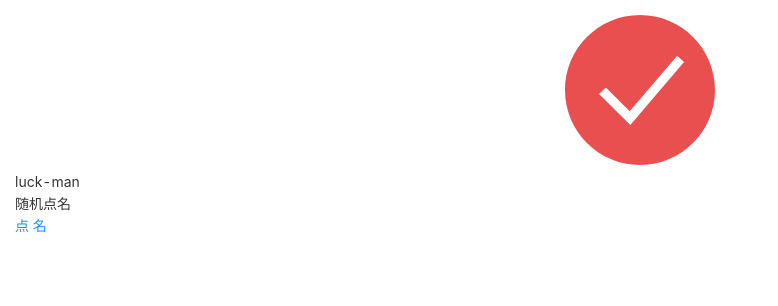
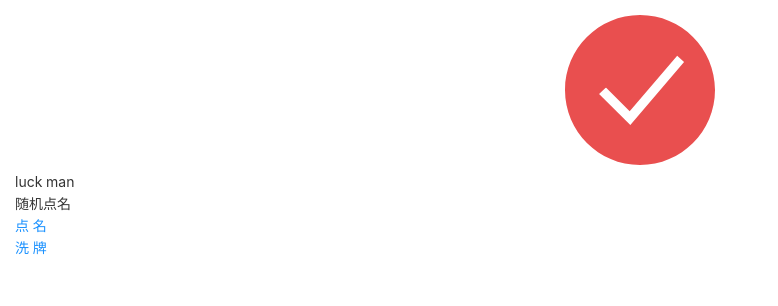
Before and after one commit to lamphc/class-utils, a React (Create React App) app: page /#/home/song in a window 1280 px wide. Both pictures are taken after a click on the element "点名". Shown: the top 306 px of the page, without its empty margins (0-778 px from the left). Built offline with nearby package versions, Linux system fonts and the light colour scheme.

Commit message:
feat: 洗牌

```diff
--- a/package.json
+++ b/package.json
@@ -9,7 +9,9 @@
     "@testing-library/user-event": "^7.2.1",
     "antd-mobile": "^2.3.1",
     "axios": "^0.19.2",
+    "lodash": "^4.17.15",
     "node-sass": "^4.13.1",
+    "radium": "^0.26.0",
     "react": "^16.12.0",
     "react-animations": "^1.0.0",
     "react-dom": "^16.12.0",
--- a/src/pages/Roll/index.js
+++ b/src/pages/Roll/index.js
@@ -1,13 +1,24 @@
 import React, { Component } from 'react';
-import { WingBlank, Result, Icon } from 'antd-mobile';
+import { WingBlank, Result, Icon, Button, WhiteSpace, Toast } from 'antd-mobile';
+// 洗牌算法
+import { shuffle } from 'lodash'
 // import axios from '../../utils/axios';
-
-
+// import { bounce } from 'react-animations';
+// import Radium, { StyleRoot } from 'radium';
 
 const students = Array.from(new Array(100)).map((item, index) => { return { student_name: '王' + index } })
 
-const DEF = 'luck-man';
+const DEF = 'luck man';
 
+const ClassMap = [{ id: 5779, label: '89期' }, { id: 5780, label: '90期' }]
+// const styles = {
+//   bounce: {
+//     animation: 'x 1s',
+//     animationName: Radium.keyframes(bounce, 'bounce')
+//   }
+// }
+window.shuffle = shuffle;
+const reg = /(?<=.)./g;
 class Roll extends Component {
   state = {
     luck: DEF,
@@ -29,7 +40,7 @@ class Roll extends Component {
           this.setState({
             luck: this.selOne()
           })
-        }, 0);
+        }, 60);
       } else {
         this.stopRoll()
       }
@@ -41,10 +52,26 @@ class Roll extends Component {
     this.cln && clearInterval(this.cln)
   }
 
+  // 洗牌算法
+  shuffleClass = () => {
+    this.students = shuffle(this.students);
+    Toast.success(`成功洗牌${this.students.length}条数据，顺序已重新打乱！
+    \r 结果：${
+      this.students.map((item) => item.student_name.replace(reg, '*')).join(',')
+      }`, 6)
+    // console.log('清洗结果：', this.students)
+  }
+
   selOne = () => {
     let len = this.students.length;
     let one = Math.floor(Math.random() * len + 1) - 1;
-    return this.students[one].student_name
+    // 处理班级
+    let cur = this.students[one], name = cur.student_name;
+    if (cur.class_id) {
+      const cas = ClassMap.filter((item) => item.id === cur.class_id);
+      cas.length && (name += `（${cas[0].label}）`)
+    }
+    return name
   }
 
   componentWillUnmount() {
@@ -63,6 +90,8 @@ class Roll extends Component {
             buttonType="primary"
             onButtonClick={this.rollLuck}
           />
+          <WhiteSpace />
+          <Button type="warning" onClick={this.shuffleClass} >洗牌</Button>
         </WingBlank>
       </div>
     );
```
Also changed, not shown: 1 other file (tests, documents, lock files or other folders).
